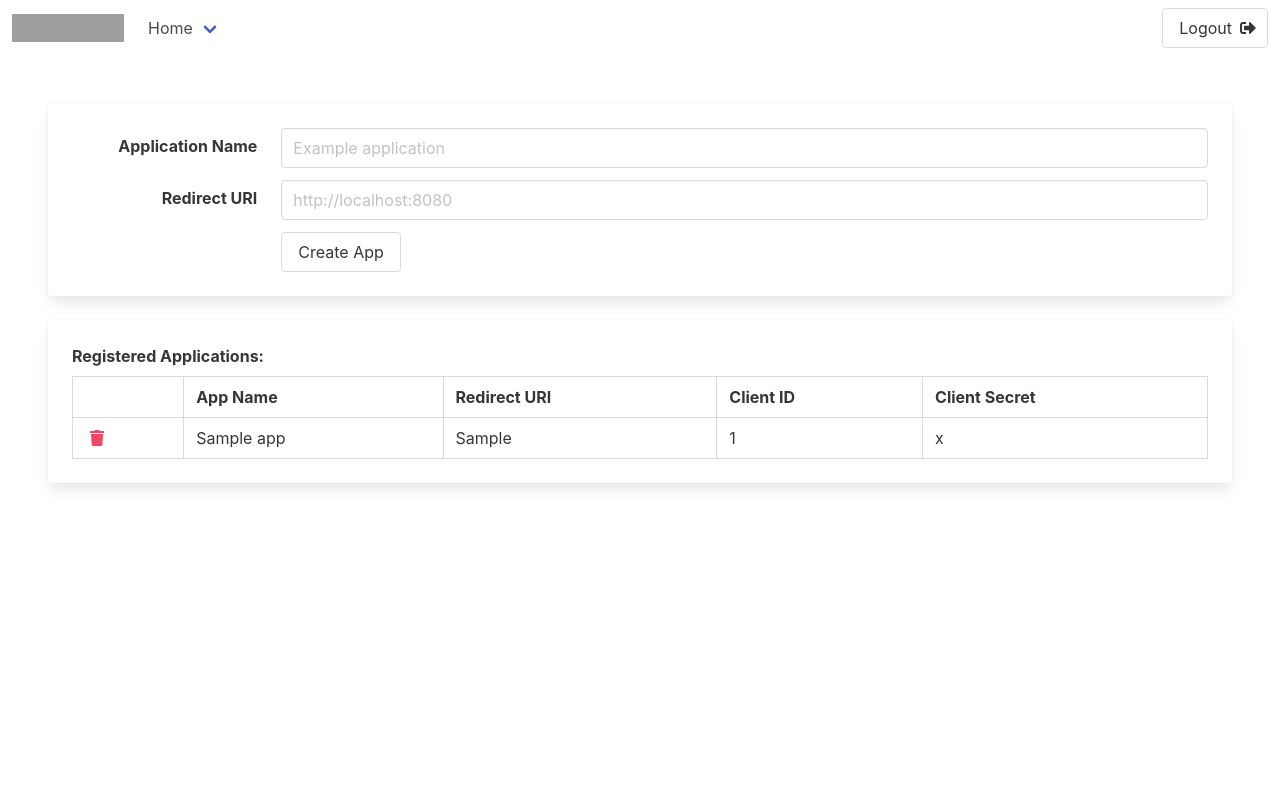
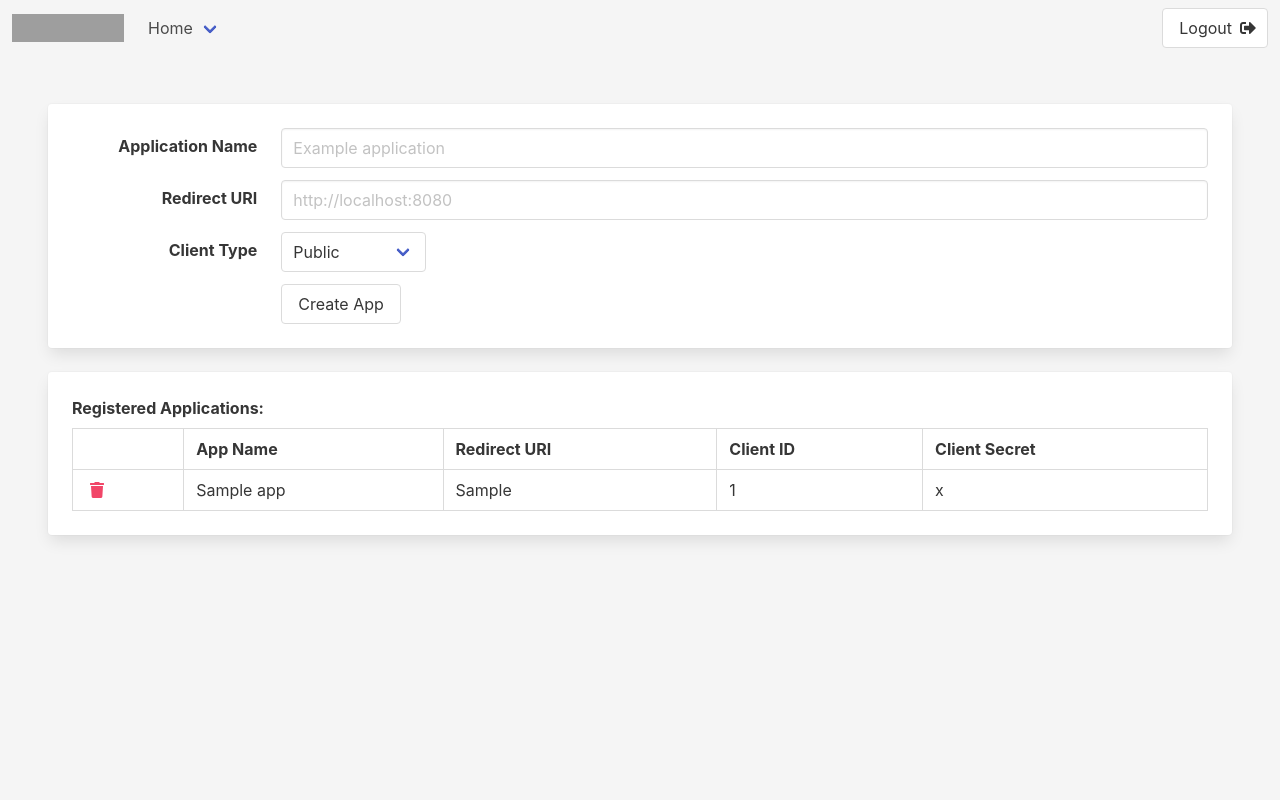
Before and after one commit to ale-cci/demo-oauth-openid, a Flask app: template backend/templates/registered_apps.html.j2 in a window 1280 px wide. Run offline with Flask 2, Linux system fonts and the light colour scheme; the template is opened without the code that fills it: most values are stand-ins (such as "Sample title", 1, 10 or a date in 2020); grey boxes are pictures that could not be loaded.

Commit message:
Add default background color + client type selection

```diff
--- a/backend/templates/base.html.j2
+++ b/backend/templates/base.html.j2
@@ -8,8 +8,10 @@
     <link rel="stylesheet" href="https://cdnjs.cloudflare.com/ajax/libs/font-awesome/5.15.2/css/all.min.css" integrity="sha512-HK5fgLBL+xu6dm/Ii3z4xhlSUyZgTT9tuc/hSrtw6uzJOvgRr2a9jyxxT1ely+B+xFAmJKVSTbpM/CuL7qxO8w==" crossorigin="anonymous" />
   </head>
   <body>
-    <div class="content">
-      {% block content %} {% endblock %}
+    <div class="hero is-fullheight has-background-light">
+      <div class="content">
+        {% block content %} {% endblock %}
+      </div>
     </div>
   </body>
 </html>
--- a/backend/templates/registered_apps.html.j2
+++ b/backend/templates/registered_apps.html.j2
@@ -34,6 +34,23 @@
               </div>
             </div>
 
+            <div class="field is-horizontal">
+              <div class="field-label is-normal">
+                <label class="label"> Client Type </label>
+              </div>
+              <div class="field-body">
+                <div class="field">
+                  <div class="control">
+                    <div class="select">
+                      <select  name="client_type">
+                        <option value="public"> Public </option>
+                        <option value="confidential"> Confidential </option>
+                      </select>
+                    </div>
+                  </div>
+                </div>
+              </div>
+            </div>
 
             <div class="field is-horizontal">
               <div class="field-label">
```
